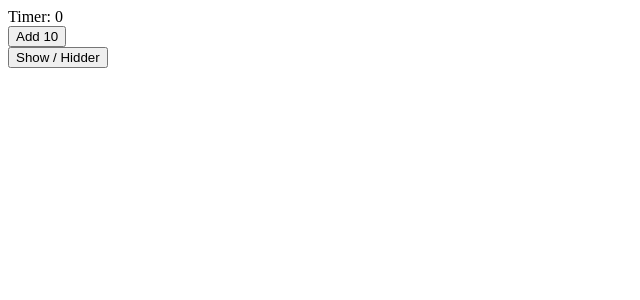
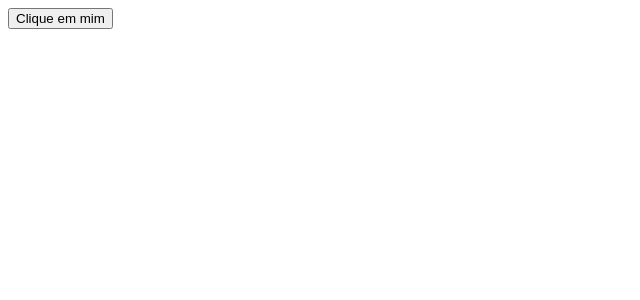
Before and after one commit to mvgmenezes/react-functions, a React (Create React App) app: page / in a window 1280 px wide. Shown: the top 300 px of the page, without its empty margins (0-640 px from the left). Built offline with nearby package versions, Linux system fonts and the light colour scheme.

Commit message:
trabalhando com PropTypes

```diff
--- a/src/App.js
+++ b/src/App.js
@@ -4,6 +4,7 @@ import Title from './title';
 import SearchButton from './search-button';
 import LikeButton from './like-button';
 import LifeCycle from './life-cycle';
+import Button from './button';
 
 class App extends React.Component {
 
@@ -18,7 +19,12 @@ class App extends React.Component {
   render(){
       return (
 
-        <LifeCycle />
+        //trabalhando com propTypes
+        <Button > Clique em mim</Button>
+
+
+        //trabalhando com ciclo de vida
+        /* <LifeCycle /> */
 
         //trabalhando com state
         //tudo que muda na aplicação, é chamado de state, e é manipulado
--- a/src/button.js
+++ b/src/button.js
@@ -1,7 +1,12 @@
 import React from 'react'
+import PropTypes from 'prop-types';
 
 const Button = ({ children, funcaoParamentro} ) => (
     <button onClick={funcaoParamentro}>{children}</button>
 )
 
+Button.propTypes = {
+    handleClick: PropTypes.func.isRequired
+}
+
 export default Button;
```
